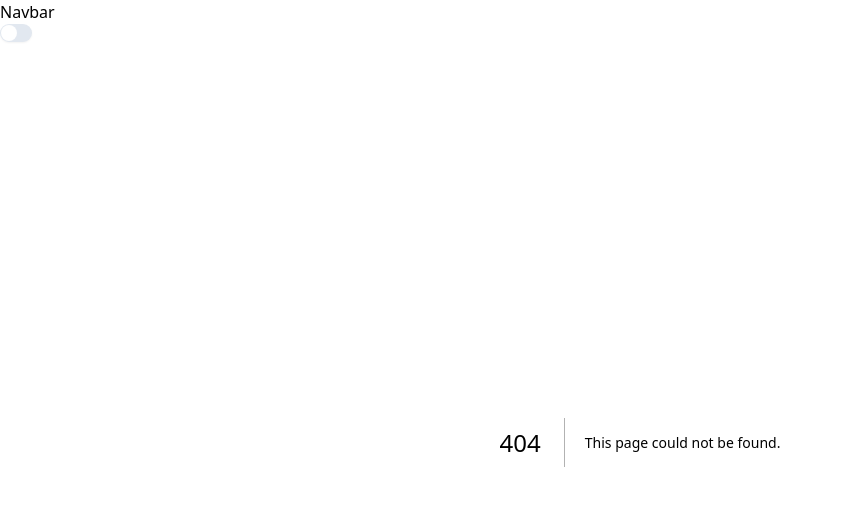
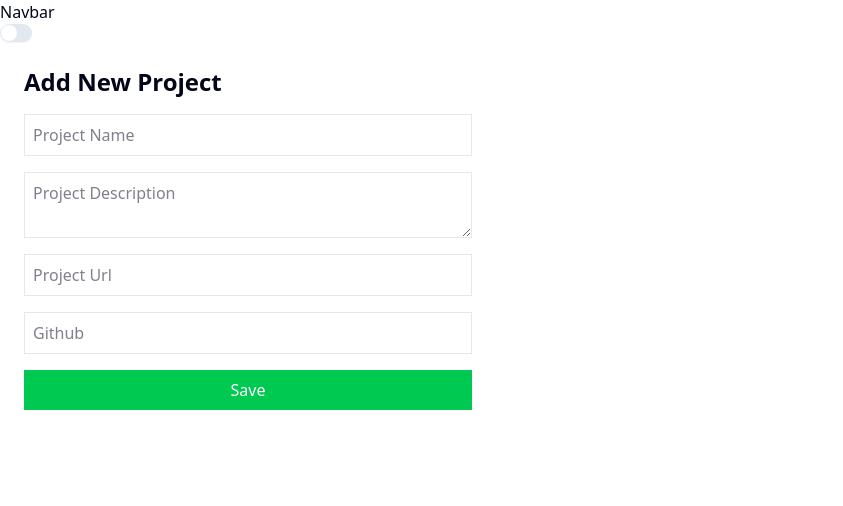
Before and after one commit to KaanOzen-mF/admin-dashboard-front, a Next.js app: page /portfolio/new-project in a window 1280 px wide. Before the commit this address had no page. Shown: the top 506 px of the page, without its empty margins (0-843 px from the left). Built offline with nearby package versions, Linux system fonts and the light colour scheme; no server answers.

Commit message:
Add NewProjectPage component for adding new projects to the portfolio

```diff
--- /dev/null
+++ b/app/portfolio/new-project/page.tsx
@@ -0,0 +1,92 @@
+"use client";
+
+import { FormEvent, useState, useEffect } from "react";
+import { useRouter } from "next/navigation";
+
+export default function NewProjectPage() {
+  const router = useRouter();
+  const [mounted, setMounted] = useState(false);
+  const baseURL = process.env.NEXT_PUBLIC_API_URL;
+
+  const [projectName, setProjectName] = useState("");
+  const [projectDesc, setProjectDesc] = useState("");
+  const [projectUrl, setProjectUrl] = useState("");
+  const [github, setGithub] = useState("");
+
+  useEffect(() => {
+    setMounted(true);
+  }, []);
+
+  async function handleSubmit(e: FormEvent) {
+    e.preventDefault();
+
+    const newProject = {
+      projectName,
+      projectDesc,
+      projectUrl,
+      github,
+    };
+
+    try {
+      const res = await fetch(`${baseURL}/add`, {
+        method: "POST",
+        headers: { "Content-Type": "application/json" },
+        body: JSON.stringify(newProject),
+      });
+      if (res.ok) {
+        if (mounted) {
+          router.push("/portfolio");
+        }
+      } else {
+        console.error(res.statusText);
+      }
+    } catch (error) {
+      console.error(error);
+    }
+  }
+
+  return (
+    <div className="p-6">
+      <h1 className="text-2xl font-bold mb-4">Add New Project</h1>
+      <form
+        onSubmit={handleSubmit}
+        className="flex flex-col space-y-4 max-w-md"
+      >
+        <input
+          type="text"
+          placeholder="Project Name"
+          value={projectName}
+          onChange={(e) => setProjectName(e.target.value)}
+          className="border p-2"
+          required
+        />
+        <textarea
+          placeholder="Project Description"
+          value={projectDesc}
+          onChange={(e) => setProjectDesc(e.target.value)}
+          className="border p-2"
+          required
+        />
+        <input
+          type="url"
+          placeholder="Project Url"
+          value={projectUrl}
+          onChange={(e) => setProjectUrl(e.target.value)}
+          className="border p-2"
+          required
+        />
+        <input
+          type="url"
+          placeholder="Github"
+          value={github}
+          onChange={(e) => setGithub(e.target.value)}
+          className="border p-2"
+          required
+        />
+        <button type="submit" className="bg-green-500 text-white py-2 px-4">
+          Save
+        </button>
+      </form>
+    </div>
+  );
+}
```
